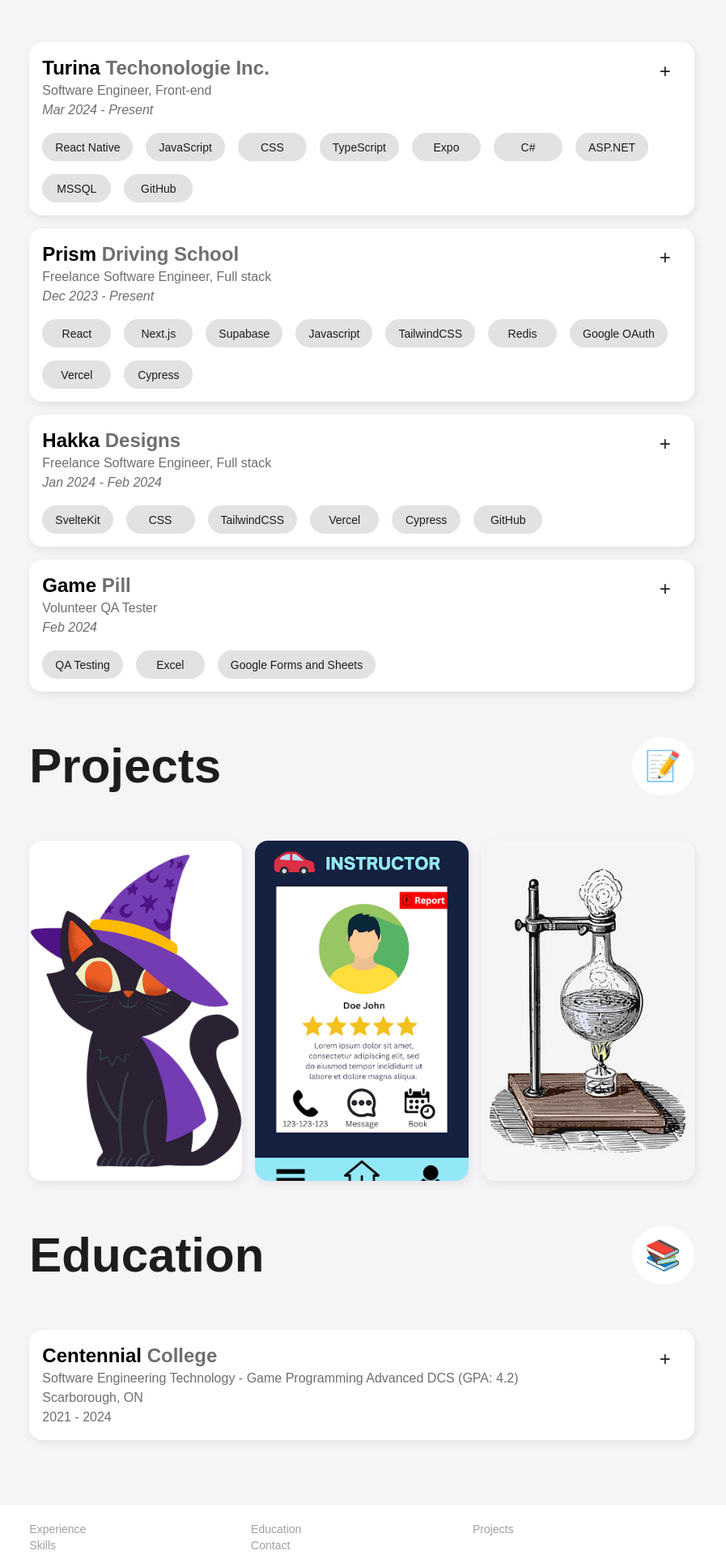
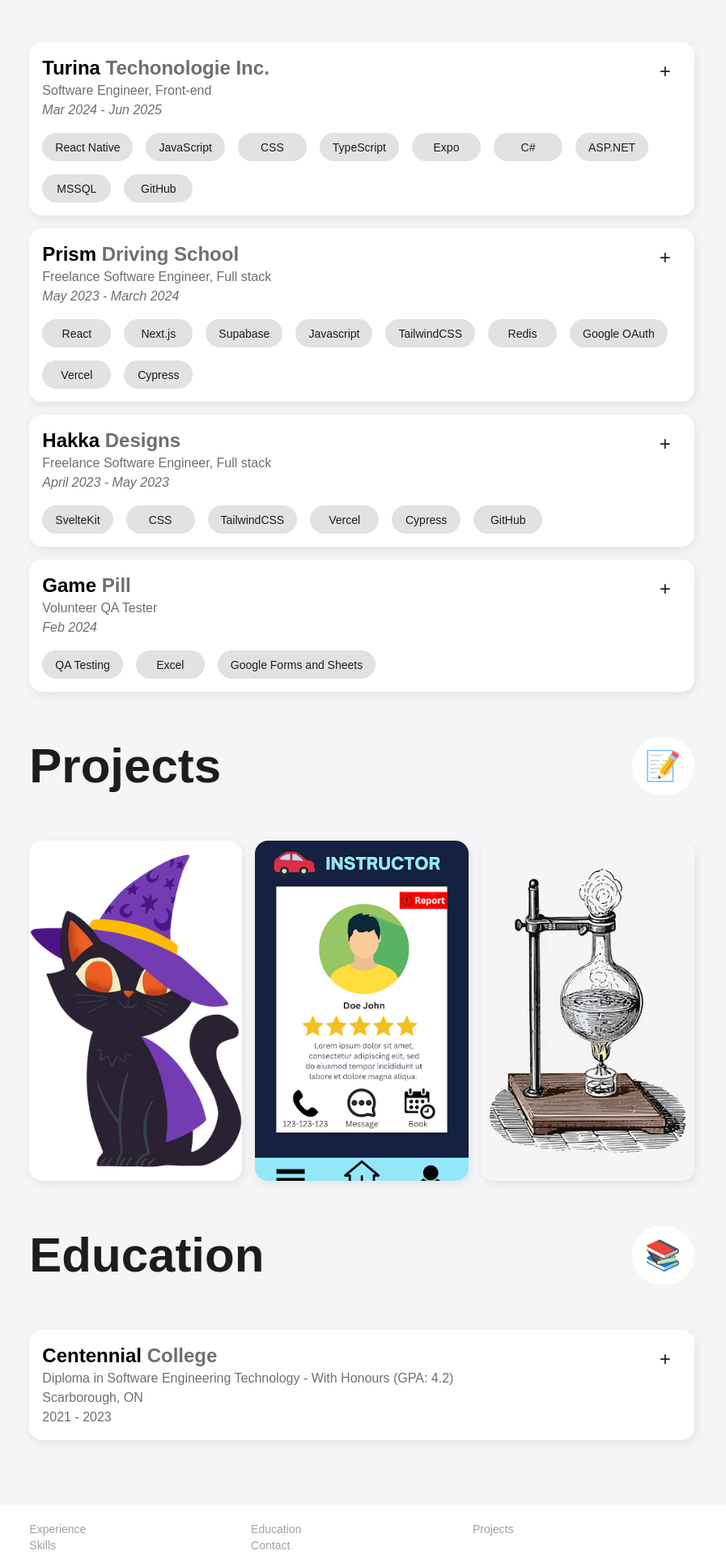
Before and after one commit to msabeeh01/My_Portfolio, a Next.js app: page / in a window 1280 px wide. Shown: the part 740-2660 px from the top of the page at 81% size, without its empty margins (193-1090 px from the left). Built offline with nearby package versions, Linux system fonts and the light colour scheme; a web font is replaced by a local one.

Commit message:
updated version

```diff
--- a/components/EducationSet/EducationSetCombine.tsx
+++ b/components/EducationSet/EducationSetCombine.tsx
@@ -20,9 +20,9 @@ const EducationSetCombine = () => {
         ]}
         school={"Centennial College"}
         location={"Scarborough, ON"}
-        date={"2021 - 2024"}
+        date={"2021 - 2023"}
         degree={
-          "Software Engineering Technology - Game Programming Advanced DCS (GPA: 4.2)"
+          "Diploma in Software Engineering Technology - With Honours (GPA: 4.2)"
         }
       />
     </div>
--- a/components/ExperienceSet/ExperienceSetCombine.tsx
+++ b/components/ExperienceSet/ExperienceSetCombine.tsx
@@ -17,13 +17,13 @@ const experiences = [
       "GitHub",
     ],
     descItems: [
-      "Constructed high‑performance iOS/Android mobile application and front‑end for a start up company featuring using React Native.",
-      "Regularly collaborated in an agile setting with stakeholders and designers to develop a responsive, intuitive design using CSS and various libraries, focusing on user experience and engagement.",
-      "Reduced overall development time of project and front end by implenting themes and re‑usable components",
-      "Resolved full stack bugs in timely manner to ensure flawless integration with existing backend and meet deadlines",
-      "Configured and tested C# ASP.NET Web Api and MSSQL database",
+        "Delivered 2 high-rated fintech mobile apps (4.6* avg) for iOS/Android.",
+      "Improved app performance by reducing initial bundle size by 40MB through async routes and image optimization.",
+"Led agile feature planning, reducing delivery time by 40% while ensuring design and engineering alignment.",
+"Engineered a reusable design library reducing code redundancy by 60% and accelerating timelines by 3 days.",
+"Decreased release cycles from 1 week to 3 days by implementing a CI/CD pipeline using GitLab CI and Expo.",
     ],
-    date: "Mar 2024 - Present",
+    date: "Mar 2024 - Jun 2025",
   },
   {
     job: "Prism Driving School",
@@ -40,27 +40,25 @@ const experiences = [
       "Cypress",
     ],
     descItems: [
-      "Developed a responsive web application over a period of 3 months leveraging React, Next.js, and Node.js, enhancing user experience",
-      "Implemented a high-performance back end infrastructure using Redis cloud caching, achieving a 40% improvement in data retrieval speed and a 50% boost in application performance.",
-      "Implemented Supabase as the secure hosting solution, ensuring 99.9% uptime and robust data security",
-      "Incorporated Google APIs into a student registration and management system, utilizing OAuth for secure authentication resulting in a 30% reduction in administrative overhead and smoother operations.",
-      "Designed intuitive and visually appealing interfaces using CSS and TailwindCSS, decreasing front-end development time by 60%.",
-      "Managed CI/CD pipelines via Vercel, reducing deployment times by 60% and errors by 45%, resulting in faster releases and higher-quality software.",
-      "Conducted comprehensive end-to-end and component testing with Cypress, identifying and resolving 80% of potential issues before deployment, significantly reducing post-release bugs",
+            "Deployed booking platform handling 200+ monthly student lessons, reducing scheduling downtime by 80%.",
+"Integrated Redis caching to optimize query performance (1.2s → 0.7s avg response time).",
+"Automated deployment workflows via Vercel, reducing update time from 2 hours to 15 minutes.",
+"Migrated legacy student/payment data to Supabase with real-time sync, saving 15+ hours/week in admin effort.",
+"Built CSS component library to standardize UI across app screens, reducing feature dev time from 3 to 1 day(s).",
+
     ],
-    date: "Dec 2023 - Present",
+    date: "May 2023 - March 2024",
   },
   {
     job: "Hakka Designs",
     position: "Freelance Software Engineer, Full stack",
     skills: ["SvelteKit", "CSS", "TailwindCSS", "Vercel", "Cypress", "GitHub"],
     descItems: [
-      "Engineered a portfolio website using SvelteKit, leveraging its component-based architecture and optimized compilation for a lean, high-performance site that meets modern web standards, yielding a 30% reduction in page load times and a 20% increase in site responsiveness.",
-      "Collaborated with a Graphic Designer over 2 months to develop a responsive, intuitive design using CSS and TailwindCSS, enhancing smooth navigation and user engagement.",
-      "Streamlined deployment process by implementing Vercel CLI, enabling seamless Git integration, automating build, test, and deployment cycles, reducing manual errors and accelerating time-to-market for new features and updates by 40%.",
-      "Ensured cross-browser compatibility and optimal performance using Cypress automated testing, achieving a 95% compatibility rate and a 20% improvement in load times across all browsers.",
+      "Built portfolio website replacing designer’s outdated WordPress site.",
+      "Reduced image payload by 70% via WebP conversion and responsive optimization with Next.js Image component.",
+"Integrated Contentful CMS, enabling clients to publish new projects in under 10 minutes (previously 2+ hours)."
     ],
-    date: "Jan 2024 - Feb 2024",
+    date: "April 2023 - May 2023",
   },
   {
     job: "Game Pill",
```
